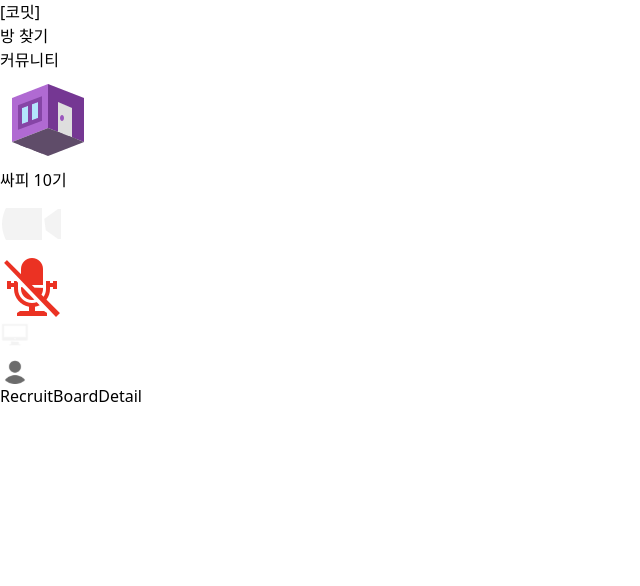
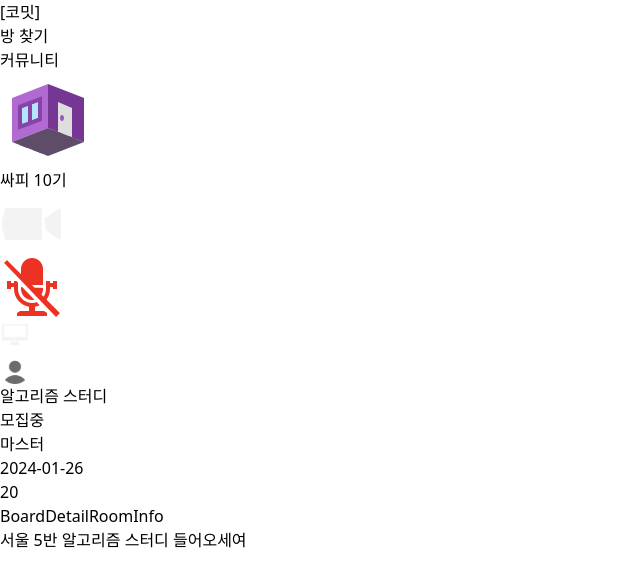
Before and after one commit to benyy0101/CoMeet, a React (Create React App) app in the folder front/: page /recruit-board/1 in a window 1280 px wide. Shown: the top 586 px of the page, without its empty margins (0-640 px from the left). Built offline with nearby package versions, Linux system fonts and the light colour scheme; no server answers.

Commit message:
Feat: 모집게시판 글 컴포넌트 생성 및 구조 잡는 중

```diff
--- /dev/null
+++ b/front/src/components/BoardDetailHeader.tsx
@@ -0,0 +1,44 @@
+// 게시글 제목, 작성자 닉네임, 제목, 좋아요 수, 모집중 여부,
+// 방 Id, 키워드들, 작성 날짜
+
+import React, { useState } from "react";
+
+import tw from "tailwind-styled-components";
+
+export const BoardDetailHeader = () => {
+  //모두 받아오는 데이터들
+  //작성자 ID
+  const writerId = "movingGun";
+  //작성자 닉네임
+  const nickname = "마스터";
+  //제목
+  const title = "알고리즘 스터디 ";
+  //본문
+  const context = "서울 5반 알고리즘 스터디 들어오세여";
+  //좋아요 수
+  const likecount = 20;
+  //게시글 타입 - 모집/자유
+  const type = "recruit";
+  //모집중 여부
+  const valid = true;
+  //방 Id
+  const roomId = "10";
+  //키워드들
+  const keywords = "java springBoot";
+  //작성 날짜
+  const createdAt = "2024-01-26";
+
+  const [isValid, setIsValid] = useState<boolean>(valid);
+
+  return (
+    <div>
+      <div>{title}</div>
+      <div>{isValid ? "모집중" : "모집완료"}</div>
+      <div>{nickname}</div>
+      <div>{createdAt}</div>
+      <div>{likecount}</div>
+    </div>
+  );
+};
+
+const HeaderTotalContainer = tw.div``;
--- /dev/null
+++ b/front/src/components/BoardDetailRoomInfo.tsx
@@ -0,0 +1,13 @@
+import React from "react";
+
+export const BoardDetailRoomInfo = () => {
+  //방 ID로 방 조회해서 가져올 것들
+  //방 제목
+  const roomTitle = "서울 5반 알고리즘";
+  //방 설명
+  const roomDescription = "B형을 위한 알고리즘 스터디방입니다";
+  //방 링크
+  const roomLink = "https://comeet.com/room/3";
+
+  return <div>BoardDetailRoomInfo</div>;
+};
--- /dev/null
+++ b/front/src/components/BoardDetailWritingTotal.tsx
@@ -0,0 +1,17 @@
+import React from "react";
+import { BoardDetailHeader } from "./BoardDetailHeader";
+import { BoardDetailRoomInfo } from "./BoardDetailRoomInfo";
+
+export const BoardDetailWritingTotal = () => {
+  //임시
+  //본문
+  const context = "서울 5반 알고리즘 스터디 들어오세여";
+
+  return (
+    <div>
+      <BoardDetailHeader />
+      <BoardDetailRoomInfo />
+      <div>{context}</div>
+    </div>
+  );
+};
--- a/front/src/pages/RecruitBoardDetail.tsx
+++ b/front/src/pages/RecruitBoardDetail.tsx
@@ -1,5 +1,27 @@
 import React from "react";
 
+import tw from "tailwind-styled-components";
+import { BoardDetailWritingTotal } from "../components/BoardDetailWritingTotal";
+
 export const RecruitBoardDetail = () => {
-  return <div>RecruitBoardDetail</div>;
+  return (
+    <TotalContainer>
+      <WritingContainer>
+        <BoardDetailWritingTotal />
+      </WritingContainer>
+    </TotalContainer>
+  );
 };
+
+const TotalContainer = tw.div`
+flex
+w-full
+h-full
+justify-center
+
+`;
+
+const WritingContainer = tw.div`
+w-[750px]
+border-2
+border-gray-800`;
--- a/front/src/pages/RecruitBoardList.tsx
+++ b/front/src/pages/RecruitBoardList.tsx
@@ -1,12 +1,15 @@
 import React from "react";
+import { Link } from "react-router-dom";
 
 import tw from "tailwind-styled-components";
 
 export const RecruitBoardList = () => {
   return (
     <TotalContainer>
-      모집게시판
-      <button>글 등록</button>
+      모집게시판:
+      <Link to="/recruit-board/1">
+        <WriteButton> 글 보기</WriteButton>
+      </Link>
     </TotalContainer>
   );
 };
@@ -16,3 +19,9 @@ flex
 w-full
 h-full
 `;
+
+// 임시
+// 글 보기 버튼
+const WriteButton = tw.button`
+hover:bg-gray-200
+`;
```
